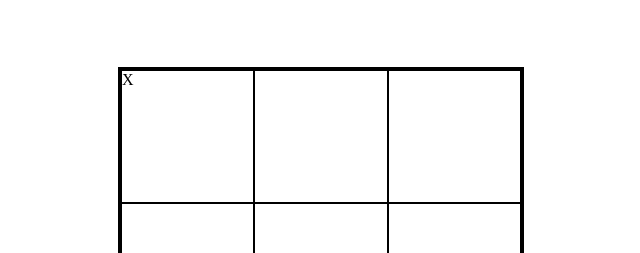
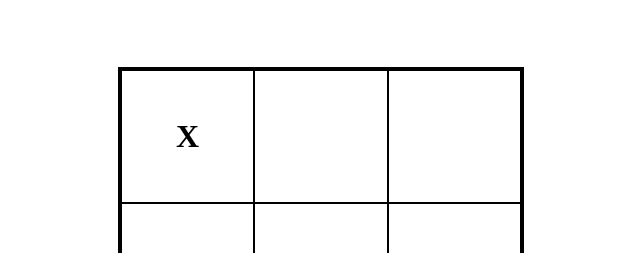
Before and after one commit to jdidcote/the-odin-project-javascript, a plain HTML site: page tic-tac-toe/index.html in a window 1280 px wide. Both pictures are taken after a click on the element 506 px from the left and 343 px from the top of the page. Shown: the part 207-460 px from the top of the page, 319-959 px from the left. Drawn offline with Linux system fonts and the light colour scheme.

Commit message:
Improved placed marker formatting

```diff
--- a/tic-tac-toe/app.js
+++ b/tic-tac-toe/app.js
@@ -13,7 +13,10 @@ class Gameboard {
   }
 
   addMarkerToSquare(squareId, playerMarker) {
-    this.boardSquares[squareId].innerHTML = playerMarker;
+    const newMarker = document.createElement("span");
+    newMarker.innerHTML = playerMarker;
+    this.boardSquares[squareId].appendChild(newMarker);
+    // this.boardSquares[squareId].innerHTML = playerMarker;
   }
 
   getCurrentPlays() {
--- a/tic-tac-toe/styles.css
+++ b/tic-tac-toe/styles.css
@@ -21,6 +21,14 @@
 }
 
 .board-square {
+  display: flex;
+  justify-content: center;
   border: 1px solid black;
   aspect-ratio: 1;
 }
+
+.board-square span {
+  font-size: 32px;
+  font-weight: 800;
+  margin: auto;
+}
```
